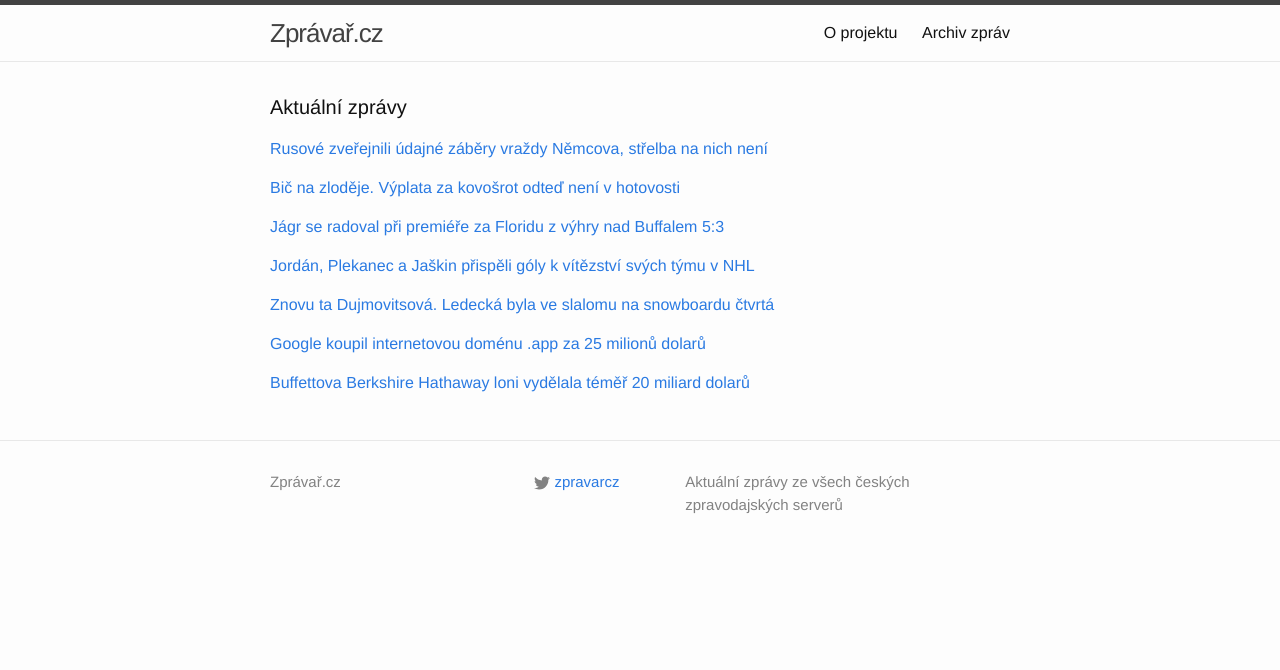
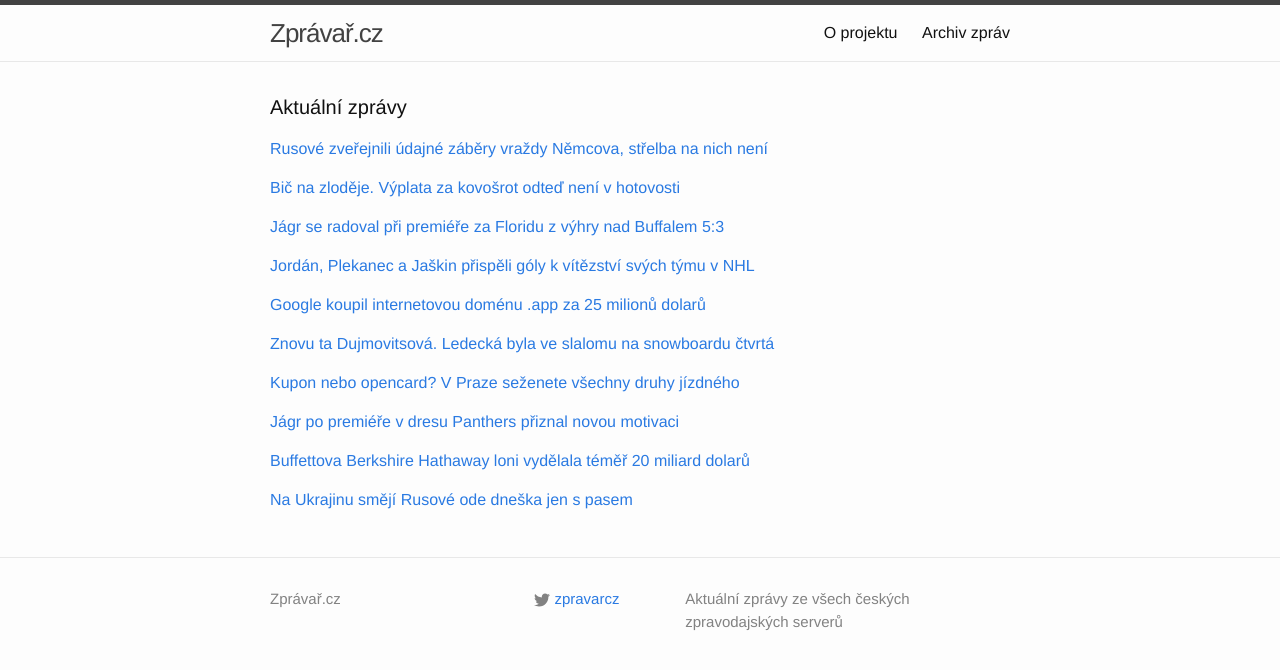
Before and after one commit to adliska/zpravar, a Jekyll site: the page built from index.html, in a window 1280 px wide. Shown: the top 670 px of the page. Built offline with Jekyll 4.4.1, drawn with Linux system fonts in a browser that asks for light colours.

Commit message:
zpravar news update

```diff
--- a/index.html
+++ b/index.html
@@ -46,27 +46,48 @@ layout: default
 <li><a href=http://www.denik.cz/hokej/jordan-a-nestrasil-prispeli-v-nhl-k-vyhre-caroliny-20150301.html>Jordán a Nestrašil přispěli výhře Caroliny na ledě favorizovaných Islanders - www.denik.cz</a></li>
 <li><a href=http://sport.aktualne.cz/jordan-a-nestrasil-prispeli-v-nhl-k-vyhre-caroliny/r~81715d20bfda11e4b6d20025900fea04/>Jordán a Nestrašil přispěli v NHL k výhře Caroliny - sport.aktualne.cz</a></li>
 </ul>
-</div><p><a href="javascript:;" onclick="toggle_visibility('zpravy4')">Znovu ta Dujmovitsová. Ledecká byla ve slalomu na snowboardu čtvrtá</a></p>
+</div><p><a href="javascript:;" onclick="toggle_visibility('zpravy4')">Google koupil internetovou doménu .app za 25 milionů dolarů</a></p>
 <div id="zpravy4" style="display:none">
+<ul>
+<li><a href=http://byznys.ihned.cz/c1-63613370-google-koupil-internetovou-domenu-app-za-25-milionu-dolaru>Google koupil internetovou doménu .app za 25 milionů dolarů - byznys.ihned.cz</a></li>
+<li><a href=http://e-svet.e15.cz/it-byznys/nejdrazsi-domena-google-koupil-app-za-25-milionu-dolaru-1167635>Nejdražší doména: Google koupil .app za 25 milionů dolarů - e-svet.e15.cz</a></li>
+<li><a href=http://www.financninoviny.cz/zpravodajstvi/zpravy/google-koupil-internetovou-domenu-app-za-25-milionu-dolaru/1187149>Google koupil internetovou doménu .app za 25 milionů dolarů - www.financninoviny.cz</a></li>
+<li><a href=http://www.denik.cz/ekonomika/google-koupil-internetovou-domenu-app-za-25-milionu-dolaru-20150301.html>Google koupil internetovou doménu .app za 25 milionů dolarů - www.denik.cz</a></li>
+</ul>
+</div><p><a href="javascript:;" onclick="toggle_visibility('zpravy5')">Znovu ta Dujmovitsová. Ledecká byla ve slalomu na snowboardu čtvrtá</a></p>
+<div id="zpravy5" style="display:none">
 <ul>
 <li><a href=http://www.denik.cz/zimni_sporty/znovu-ta-dujmovitsova-ledecka-byla-ve-slalomu-na-snowboardu-ctvrta-20150301.html>Znovu ta Dujmovitsová. Ledecká byla ve slalomu na snowboardu čtvrtá - www.denik.cz</a></li>
 <li><a href=http://sport.idnes.cz/ester-ledecka-004-/lyzovani.aspx?c=A150301_091121_lyzovani_ald>Ledecké ve slalomu na SP v Japonsku chyběla setina k dalšímu bronzu - sport.idnes.cz</a></li>
 <li><a href=http://www.sportovninoviny.cz/zpravy/ledecka-skoncila-ve-slalomu-na-sp-v-japonsku-ctvrta/1187176>Ledecká skončila ve slalomu na SP v Japonsku čtvrtá - www.sportovninoviny.cz</a></li>
 <li><a href=http://sport.aktualne.cz/ledecka-skoncila-ve-slalomu-na-sp-v-japonsku-ctvrta/r~705f76bcbfe811e49bec0025900fea04/>Ledecká skončila ve slalomu na SP v Japonsku čtvrtá - sport.aktualne.cz</a></li>
 </ul>
-</div><p><a href="javascript:;" onclick="toggle_visibility('zpravy5')">Google koupil internetovou doménu .app za 25 milionů dolarů</a></p>
-<div id="zpravy5" style="display:none">
+</div><p><a href="javascript:;" onclick="toggle_visibility('zpravy6')">Kupon nebo opencard? V Praze seženete všechny druhy jízdného   </a></p>
+<div id="zpravy6" style="display:none">
 <ul>
-<li><a href=http://byznys.ihned.cz/c1-63613370-google-koupil-internetovou-domenu-app-za-25-milionu-dolaru>Google koupil internetovou doménu .app za 25 milionů dolarů - byznys.ihned.cz</a></li>
-<li><a href=http://e-svet.e15.cz/it-byznys/nejdrazsi-domena-google-koupil-app-za-25-milionu-dolaru-1167635>Nejdražší doména: Google koupil .app za 25 milionů dolarů - e-svet.e15.cz</a></li>
-<li><a href=http://www.financninoviny.cz/zpravodajstvi/zpravy/google-koupil-internetovou-domenu-app-za-25-milionu-dolaru/1187149>Google koupil internetovou doménu .app za 25 milionů dolarů - www.financninoviny.cz</a></li>
-<li><a href=http://www.denik.cz/ekonomika/google-koupil-internetovou-domenu-app-za-25-milionu-dolaru-20150301.html>Google koupil internetovou doménu .app za 25 milionů dolarů - www.denik.cz</a></li>
+<li><a href=http://www.rozhlas.cz/_zprava/kupon-nebo-opencard-v-praze-sezenete-vsechny-druhy-jizdneho--1461187>Kupon nebo opencard? V Praze seženete všechny druhy jízdného    - www.rozhlas.cz</a></li>
+<li><a href=http://www.ceskenoviny.cz/zpravy/zpravy/prazsky-dopravni-podnik-zacne-opet-vydavat-papirove-kupony-na-mhd/1187161>Pražský dopravní podnik začne opět vydávat papírové kupony na MHD - www.ceskenoviny.cz</a></li>
+<li><a href=http://echo24.cz/a/iwFbx>‚Středověk‘ je zpět. Praha opět vydává papírové kupony na MHD - echo24.cz</a></li>
 </ul>
-</div><p><a href="javascript:;" onclick="toggle_visibility('zpravy6')">Buffettova Berkshire Hathaway loni vydělala téměř 20 miliard dolarů</a></p>
-<div id="zpravy6" style="display:none">
+</div><p><a href="javascript:;" onclick="toggle_visibility('zpravy7')">Jágr po premiéře v dresu Panthers přiznal novou motivaci</a></p>
+<div id="zpravy7" style="display:none">
+<ul>
+<li><a href=http://www.sportovninoviny.cz/zpravy/jagr-po-premiere-v-dresu-panthers-priznal-novou-motivaci/1187199>Jágr po premiéře v dresu Panthers přiznal novou motivaci - www.sportovninoviny.cz</a></li>
+<li><a href=http://sport.aktualne.cz/jagr-byl-rad-za-mlade-floridske-pusky-na-vsechno-nestacim/r~74038a7abfdd11e4ba57002590604f2e/>Jágr byl rád za mladé floridské pušky: Na všechno nestačím - sport.aktualne.cz</a></li>
+<li><a href=http://www.tyden.cz/rubriky/sport/hokej/nhl/ucitel-jagr-ma-dohlizet-na-deti-ze-neskoroval-nevadi_334840.html>Učitel Jágr má dohlížet na \"děti\". Že neskóroval? Nevadí - www.tyden.cz</a></li>
+</ul>
+</div><p><a href="javascript:;" onclick="toggle_visibility('zpravy8')">Buffettova Berkshire Hathaway loni vydělala téměř 20 miliard dolarů</a></p>
+<div id="zpravy8" style="display:none">
 <ul>
 <li><a href=http://byznys.ihned.cz/c1-63613560-buffetova-berkshire-hathaway-loni-vydelala-temer-20-miliard-dolaru>Buffettova Berkshire Hathaway loni vydělala téměř 20 miliard dolarů - byznys.ihned.cz</a></li>
 <li><a href=http://www.novinky.cz/ekonomika/362964-miliardar-buffett-loni-vydelal-skoro-20-miliard-dolaru.html>Miliardář Buffett loni vydělal skoro 20 miliard dolarů - www.novinky.cz</a></li>
 <li><a href=http://www.financninoviny.cz/zpravodajstvi/zpravy/buffettova-investicni-firma-loni-vydelala-temer-20-miliard-dolaru/1187147>Buffettova investiční firma loni vydělala téměř 20 miliard dolarů - www.financninoviny.cz</a></li>
 </ul>
+</div><p><a href="javascript:;" onclick="toggle_visibility('zpravy9')">Na Ukrajinu smějí Rusové ode dneška jen s pasem</a></p>
+<div id="zpravy9" style="display:none">
+<ul>
+<li><a href=http://www.ceskenoviny.cz/zpravy/zpravy/na-ukrajinu-smeji-rusove-ode-dneska-jen-s-pasem/1187191>Na Ukrajinu smějí Rusové ode dneška jen s pasem - www.ceskenoviny.cz</a></li>
+<li><a href=http://www.tyden.cz/rubriky/zahranici/rusko-a-okoli/rusove-mohou-na-ukrajinu-jen-s-pasem-vetsina-ho-nema_334855.html>Rusové mohou na Ukrajinu jen s pasem. Většina ho nemá - www.tyden.cz</a></li>
+<li><a href=http://www.novinky.cz/zahranicni/evropa/362967-rusove-mohou-na-ukrajinu-jiz-pouze-s-pasem.html>Rusové mohou na Ukrajinu již pouze s pasem - www.novinky.cz</a></li>
+</ul>
 </div></div>
```
